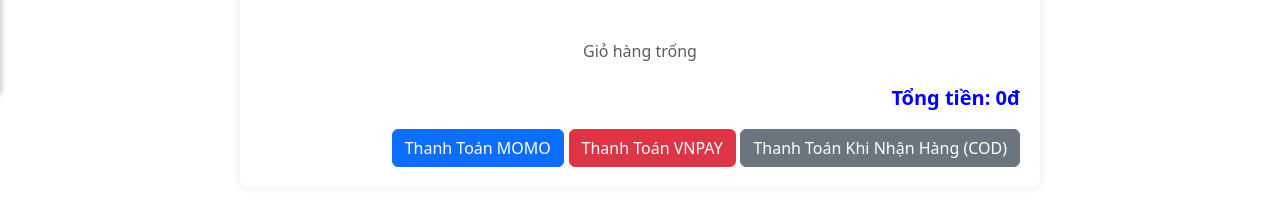
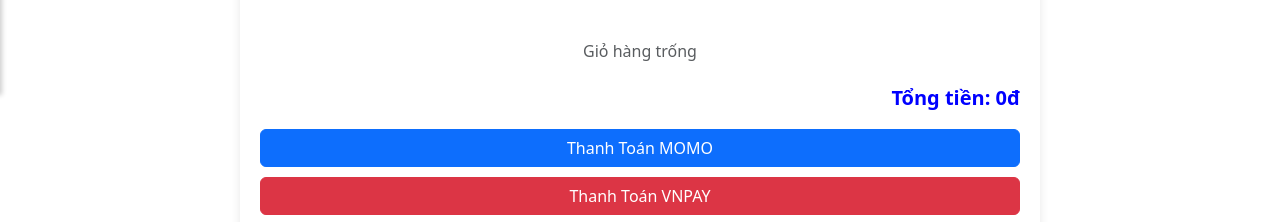
Before and after one commit to nguyendaotuanh05-collab/web_coffee, a website: page giohang.html in a window 1280 px wide. Shown: the part 705-927 px from the top of the page. Drawn offline with Linux system fonts and the light colour scheme.

Commit message:
Update cart.css

```diff
--- a/css/cart.css
+++ b/css/cart.css
@@ -7,7 +7,13 @@
     box-shadow: 0 0 10px rgba(0, 0, 0, 0.1);
     border-radius: 8px;
 }
-
+#checkout-momo,
+#checkout-vnpay,
+#checkout-cod {
+    display: block;
+    width: 100%;
+    margin-bottom: 10px;
+}
 /*Tiêu đề giỏ hàng*/
 .cart h1 {
     text-align: center;
```
